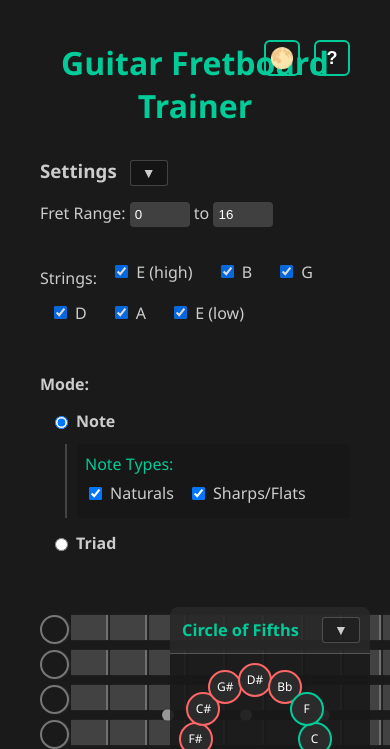
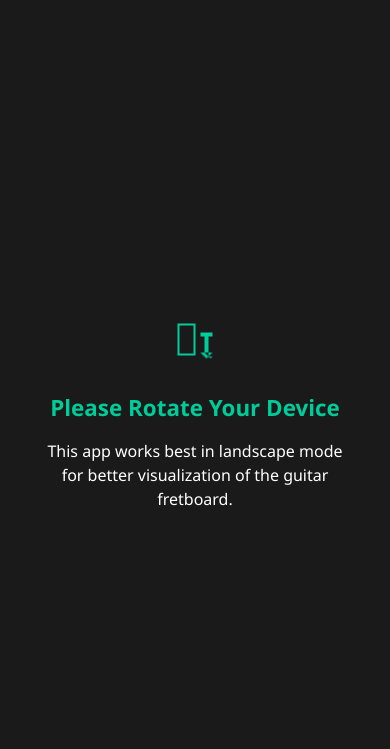
Before and after one commit to engineeredtoimperfection/guitartrainer-re, a plain HTML site: page index.html in a window 390 px wide. Shown: the top 749 px of the page. Drawn offline with Linux system fonts and the light colour scheme.

Commit message:
suggest landscape

```diff
--- a/index.html
+++ b/index.html
@@ -94,6 +94,19 @@
                 </div>
 
                 <p><strong>Settings:</strong> Customize your practice by changing the options in the settings panel at the top.</p>
+            </div>
+        </div>
+
+        <div id="orientation-popup" class="orientation-popup hidden">
+            <div class="orientation-content">
+                <div class="rotate-icon">
+                    <svg xmlns="http://www.w3.org/2000/svg" viewBox="0 0 24 24" width="48" height="48">
+                        <path fill="currentColor" d="M16.5 2.5l3 3-3 3v-2h-10v4h2v-2h8v2l3-3-3-3v2h-8v-2h-2v4h10v-2h2v-2z"/>
+                        <path fill="currentColor" d="M10 13H2v9h16v-9h-8zm7 8H3v-7h14v7z"/>
+                    </svg>
+                </div>
+                <h3>Please Rotate Your Device</h3>
+                <p>This app works best in landscape mode for better visualization of the guitar fretboard.</p>
             </div>
         </div>
 
@@ -750,6 +763,58 @@
                 getRandomTriad();
             }
         });
+
+        // Check if device is mobile
+        function isMobileDevice() {
+            return /Android|webOS|iPhone|iPad|iPod|BlackBerry|IEMobile|Opera Mini/i.test(navigator.userAgent) ||
+                   (window.innerWidth <= 800);
+        }
+
+        // Check if orientation is portrait
+        function isPortrait() {
+            return window.innerHeight > window.innerWidth;
+        }
+
+        // Show or hide orientation popup based on device type and orientation
+        function checkOrientation() {
+            const orientationPopup = document.getElementById('orientation-popup');
+
+            if (isMobileDevice() && isPortrait()) {
+                // Show popup and prevent scrolling
+                orientationPopup.classList.remove('hidden');
+                document.body.style.overflow = 'hidden';
+                console.log('Showing orientation popup - portrait detected');
+            } else {
+                // Hide popup and allow scrolling
+                orientationPopup.classList.add('hidden');
+                document.body.style.overflow = '';
+                console.log('Hiding orientation popup - landscape detected');
+
+                // Force a redraw of the fretboard after orientation change
+                setTimeout(() => {
+                    if (typeof renderFretboard === 'function') {
+                        renderFretboard();
+                    }
+                    if (typeof renderCircleOfFifths === 'function') {
+                        renderCircleOfFifths();
+                    }
+                }, 300);
+            }
+        }
+
+        // Check orientation on page load and whenever orientation might change
+        document.addEventListener('DOMContentLoaded', checkOrientation);
+        window.addEventListener('resize', checkOrientation);
+        window.addEventListener('orientationchange', checkOrientation);
+
+        // For iOS devices, which might not properly trigger orientation events
+        window.addEventListener('orientationchange', () => {
+            setTimeout(checkOrientation, 200); // Small delay to ensure dimensions have updated
+        });
+
+        // Run the check immediately
+        checkOrientation();
+        console.log('Orientation detection initialized');
     </script>
 </body>
 </html>
--- a/styles.css
+++ b/styles.css
@@ -1153,3 +1153,55 @@ html, body {
     background: #ffffff;
     border-color: var(--accent-color);
 }
+
+/* Orientation popup */
+.orientation-popup {
+    position: fixed;
+    top: 0;
+    left: 0;
+    width: 100%;
+    height: 100%;
+    background-color: var(--bg-color);
+    display: flex;
+    flex-direction: column;
+    align-items: center;
+    justify-content: center;
+    z-index: 10000;
+    transition: opacity 0.3s ease;
+}
+
+.orientation-popup.hidden {
+    display: none;
+    opacity: 0;
+}
+
+.orientation-content {
+    padding: 30px;
+    text-align: center;
+    max-width: 80%;
+}
+
+.rotate-icon {
+    color: var(--accent-color);
+    margin-bottom: 20px;
+    animation: rotatePhone 3s infinite;
+}
+
+@keyframes rotatePhone {
+    0% { transform: rotate(0deg); }
+    25% { transform: rotate(0deg); }
+    50% { transform: rotate(90deg); }
+    75% { transform: rotate(90deg); }
+    100% { transform: rotate(0deg); }
+}
+
+.orientation-popup h3 {
+    color: var(--accent-color);
+    margin-bottom: 15px;
+    font-size: 1.4em;
+}
+
+.orientation-popup p {
+    color: var(--text-color);
+    line-height: 1.5;
+}
```
